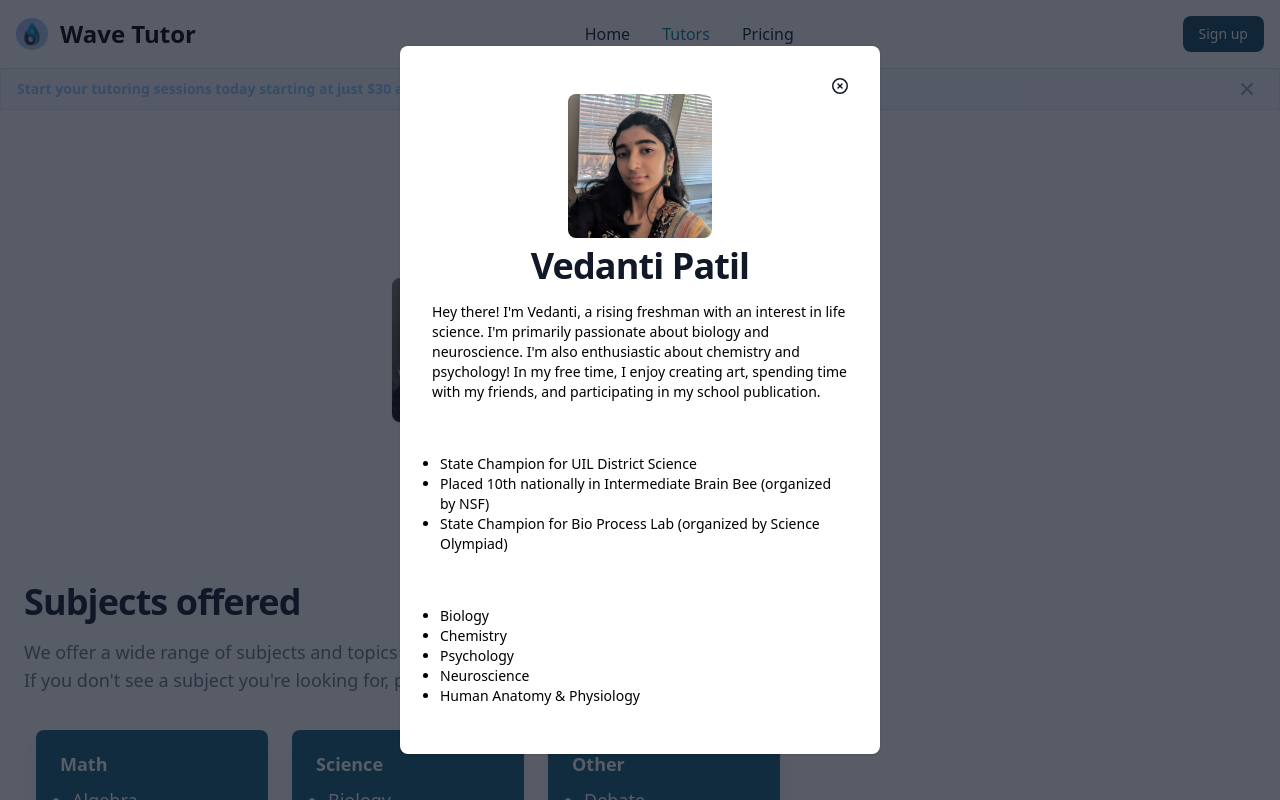
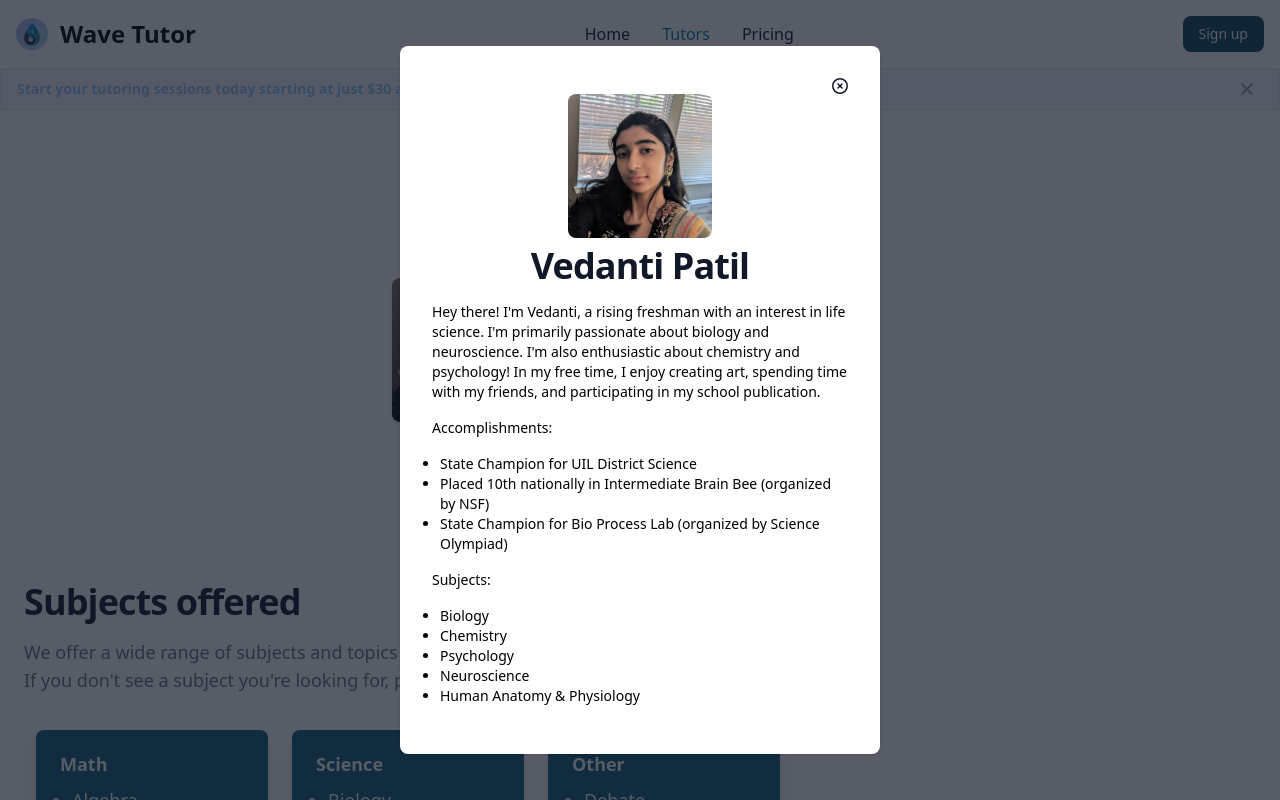
Before and after one commit to wavetutor/wavetutor, a Vue app: page /tutors in a window 1280 px wide. Both pictures are taken after a click on the button 464 px from the left and 350 px from the top of the page. Shown: the top 800 px of the page. Built offline with nearby package versions, Linux system fonts and the light colour scheme.

Commit message:
edit tutor light mode

```diff
--- a/src/components/Tutor.vue
+++ b/src/components/Tutor.vue
@@ -11,11 +11,11 @@
                     <img :src="image" alt="Tutor photo" class="w-36 h-36 rounded-lg mx-auto mb-2">
                     <h2 class="mb-4 text-4xl tracking-tight font-bold text-gray-900 dark:text-white text-center">{{ name }}</h2>
                     <p class="mb-4 font-light">{{ bio }}</p>
-                    <p class="mb-4 font-medium text-white"> Accomplishments: </p>
+                    <p class="mb-4 font-medium"> Accomplishments: </p>
                     <ul class="mb-4 font-light ml-2" style="list-style-type: disc;">
                         <li v-for="accomplishment in accomplishments" :key="accomplishment">{{ accomplishment }}</li>
                     </ul>
-                    <p class="mb-4 font-medium text-white"> Subjects: </p>
+                    <p class="mb-4 font-medium"> Subjects: </p>
                     <ul class="mb-4 font-light ml-2" style="list-style-type: disc;">
                         <li v-for="subject in subjects" :key="subject">{{ subject }}</li>
                     </ul>
```
